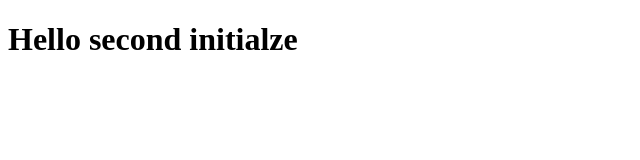
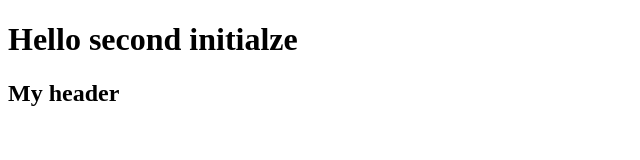
Before and after one commit to SwitchzzZ3Zcpp/test-repo, a plain HTML site: page index.html in a window 1280 px wide. Shown: the whole page, without its empty margins (0-640 px from the left). Drawn offline with Linux system fonts and the light colour scheme.

Commit message:
third commit!

```diff
--- a/index.html
+++ b/index.html
@@ -8,5 +8,6 @@
 </head>
 <body>
     <h1>Hello second initialze</h1>
+    <h2>My header</h2>
 </body>
 </html>
```
